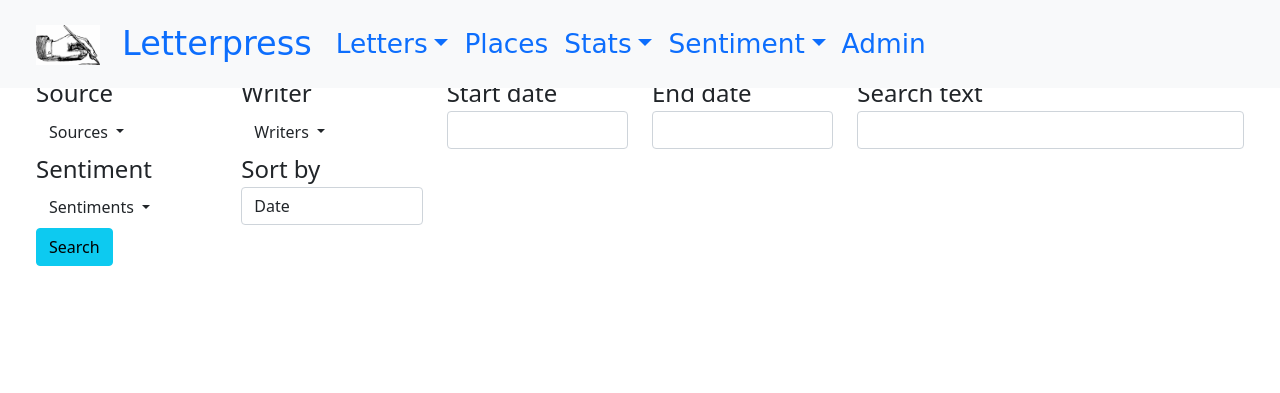
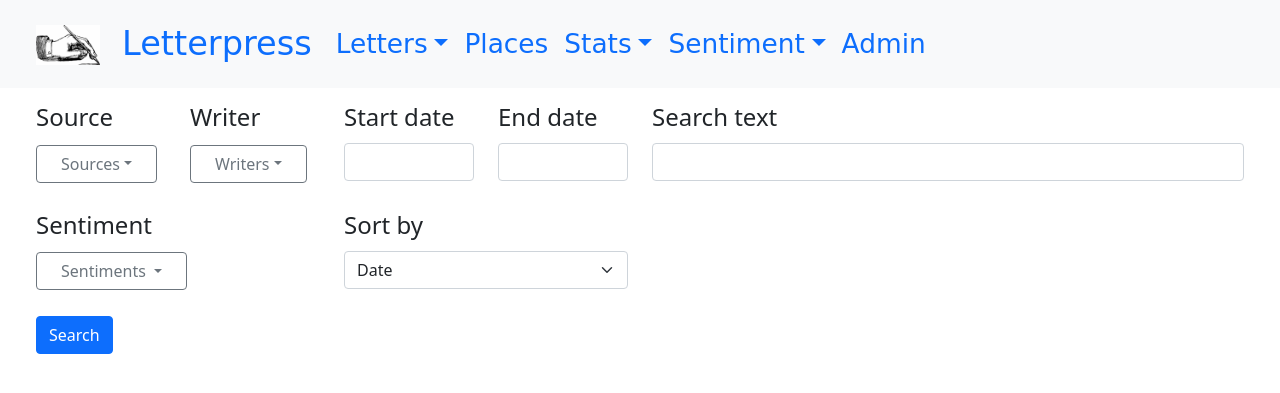
Before and after one commit to clairempr/letterpress, a Django app: page /sentiment/ in a window 1280 px wide. Shown: the top 393 px of the page. Run offline with Django 3.2, Linux system fonts and the light colour scheme; data that the repository does not hold is empty; parts of the project's set-up code (start-up, migrations or seed data) failed here and were passed over; some web fonts are replaced.

Commit message:
Update filter for bootstrap 5

```diff
--- a/letters/static/css/letterpress.css
+++ b/letters/static/css/letterpress.css
@@ -46,7 +46,7 @@ em {
 }
 
 .image-credit {
-    font-size: .9em;
+    font-size: .8em;
 }
 
 .letter-highlight {
--- a/templates/base.html
+++ b/templates/base.html
@@ -16,7 +16,7 @@
 <body>
 <div class="container-fluid">
     {% include "snippets/navigation.html" %}
-    <div class="container-fluid body-content">
+    <div class="container-fluid body-content my-4">
         {% block content %}{% endblock %}
     </div>
     <footer class="footer">
--- a/templates/snippets/filter.html
+++ b/templates/snippets/filter.html
@@ -1,74 +1,70 @@
-<div class="row">
-  <div class="form-group col-sm-2">
-    <label for="sources">Source</label>
+<div class="row mb-4">
+  <div class="form-group col">
+    <label for="sources" class="form-label text-nowrap">Source</label>
     <div class="dropdown">
-      <button class="btn btn-default dropdown-toggle" type="button" id="sources" data-toggle="dropdown"
-              aria-haspopup="true" aria-expanded="true">
-        Sources
-        <span class="caret"></span>
-      </button>
-      <ul class="dropdown-menu" aria-labelledby="dropdownMenu1">
+      <button class="btn btn-outline-secondary dropdown-toggle px-4" type="button" id="sourcesDropdownMenuButton" data-toggle="dropdown"
+              data-bs-toggle="dropdown" aria-expanded="true">Sources</button>
+      <ul class="dropdown-menu" aria-labelledby="sourcesDropdownMenuButton">
         {% for source in filter_values.sources %}
-          <div id="sources" class="checkbox">
+          <li>
+            <div id="sources" class="checkbox dropdown-item">
               <label>
                 <input type="checkbox" name="source" id="source{{ source.id }}"
                        value="{{ source.id }}">
                 {{ source }}
               </label>
             </div>
+          </li>
         {% endfor %}
       </ul>
     </div>
   </div>
 
-  <div class="form-group col-sm-2">
-    <label for="writers">Writer</label>
+  <div class="form-group col">
+    <label for="writers" class="form-label text-nowrap">Writer</label>
     <div class="dropdown">
-      <button class="btn btn-default dropdown-toggle" type="button" id="writers" data-toggle="dropdown"
-              aria-haspopup="true" aria-expanded="true">
-        Writers
-        <span class="caret"></span>
-      </button>
-      <ul class="dropdown-menu" aria-labelledby="dropdownMenu1">
+      <button class="btn btn-outline-secondary dropdown-toggle px-4" type="button" id="writersDropdownMenuButton" data-toggle="dropdown"
+              data-bs-toggle="dropdown" aria-expanded="true">Writers</button>
+      <ul class="dropdown-menu" aria-labelledby="writersDropdownMenuButton">
         {% for writer in filter_values.writers %}
-          <div id="writers" class="checkbox">
+          <li>
+            <div id="writers" class="checkbox dropdown-item">
               <label>
                 <input type="checkbox" name="writer" id="writer{{ writer.id }}" value="{{ writer.id }}">
                 {{ writer }}
               </label>
             </div>
+          </li>
         {% endfor %}
       </ul>
     </div>
   </div>
 
-  <div class="form-group col-sm-2">
-    <label for="start_date">Start date</label>
+  <div class="form-group col-xs-5 col-md">
+    <label for="start_date" class="form-label text-nowrap">Start date</label>
     <input type="text" class="form-control" id="start_date" name="start_date"
            value="{{ filter_values.start_date }}">
   </div>
 
-  <div class="form-group col-sm-2">
-    <label for="end_date">End date</label>
+  <div class="form-group col-xs-5 col-md">
+    <label for="end_date" class="form-label text-nowrap">End date</label>
     <input type="text" class="form-control" id="end_date" name="end_date" value="{{ filter_values.end_date }}">
   </div>
 
   {% if show_search_text %}
-    <div class="form-group col-sm-4">
-      <label for="search_text">Search text</label>
+    <div class="form-group col-xs-12 col-lg-6">
+      <label for="search_text" class="form-label text-nowrap">Search text</label>
       <input type="text" class="form-control" id="search_text" name="search_text">
     </div>
   {% elif show_words %}
-    <div class="form-group col-sm-2">
-      <label for="word1">Word 1</label>
+    <div class="form-group col-xs-5 col-md">
+      <label for="word1" class="form-label text-nowrap">Word 1</label>
       <input type="text" class="form-control" id="word1" name="word1" value="{{ filter_values.words.0 }}">
     </div>
-    <div class="form-group col-sm-2">
-      <label for="word2">Word 2</label>
+    <div class="form-group col-xs-5 col-md">
+      <label for="word2" class="form-label text-nowrap">Word 2</label>
       <input type="text" class="form-control" id="word2" name="word2" value="{{ filter_values.words.1 }}">
     </div>
-  {% else %}
-    <div class="form-group col-sm-4 hidden"></div>
   {% endif %}
 
 </div>
@@ -76,20 +72,27 @@
 {% if show_sentiment or sort_by %}
   <div class="row">
     {% if show_sentiment %}
-      <div class="form-group col-sm-2">{% include "./sentiment_dropdown.html" %}</div>
+      <div class="form-group col-6 col-md-3">{% include "./sentiment_dropdown.html" %}</div>
     {% endif %}
     {% if sort_by %}
-      <div class="form-group col-sm-2">{% include "./sort_by_dropdown.html" %}</div>
+      <div class="form-group col-6 col-md-3">{% include "./sort_by_dropdown.html" %}</div>
     {% endif %}
   </div>
 {% endif %}
 
-<div class="row">
-  <div class="form-group col-sm-12">
-    <input class="btn btn-info" id="search_button" type="button" value="Search"/>
+<div class="row mt-4 mb-5">
+  <div class="form-group">
+    <span class="col">
+      <input class="btn btn-primary" id="search_button" type="button" value="Search"/>
+    </span>
       {% if show_export_button %}
-      <input class="btn btn-info" id="export_text" name="export_text" type="submit" value="Export text"/>
-      <input class="btn btn-info" id="export_csv" name="export_csv" type="submit" value="Export CSV"/>
+        <span class="col">
+          <input class="btn btn-primary" id="export_text" name="export_text" type="submit" value="Export text"/>
+        </span>
+        <span>
+          <input class="btn btn-primary" id="export_csv" name="export_csv" type="submit" value="Export CSV"/>
+        </span>
       {% endif %}
     </div>
   </div>
+</div>
--- a/templates/snippets/sentiment_dropdown.html
+++ b/templates/snippets/sentiment_dropdown.html
@@ -1,20 +1,21 @@
 <div class="form-group">
-    <label for="sentiments">Sentiment</label>
+  <label for="sentiments" class="form-label text-nowrap">Sentiment</label>
   <div class="dropdown">
-        <button class="btn btn-default dropdown-toggle" type="button" id="sentiments_button" data-toggle="dropdown"
-                aria-haspopup="true" aria-expanded="true">
-            Sentiments
-            <span class="caret"></span>
+    <button class="btn btn-outline-secondary dropdown-toggle px-4" type="button" id="sentimentsDropdownMenuButton"
+            data-toggle="dropdown"
+            data-bs-toggle="dropdown" aria-expanded="true">Sentiments
     </button>
-        <ul class="dropdown-menu" aria-labelledby="dropdownMenu1">
+    <ul class="dropdown-menu" aria-labelledby="sentimentsDropdownMenuButton">
       {% for sentiment in filter_values.sentiments %}
-                <div id="sentiments" class="checkbox">
+        <li>
+          <div id="sentiments" class="checkbox dropdown-item">
             <label>
               <input type="checkbox" name="sentiment" id="sentiment{{ sentiment.id }}"
                      value="{{ sentiment.id }}">
               {{ sentiment.name }}
             </label>
           </div>
+        </li>
       {% endfor %}
     </ul>
   </div>
--- a/templates/snippets/sort_by_dropdown.html
+++ b/templates/snippets/sort_by_dropdown.html
@@ -1,11 +1,10 @@
 <div class="form-group">
-    <label for="sort_by">Sort by</label>
-    <select class="form-control" id="sort_by">
-        {% for id, name in sort_by %}
-            <option name="sort_by" id="sort_by{{ id }}"
-                    value="{{ id }}">
-                {{ name }}
-            </option>
-        {% endfor %}
-    </select>
+  <label for="sort_by" class="form-label text-nowrap">Sort by</label>
+  <select class="form-select" id="sort_by" aria-label="Select sort criteria">
+    {% for id, name in sort_by %}
+      <option name="sort_by" id="sort_by{{ id }}"  value="{{ id }}">
+        {{ name }}
+      </option>
+    {% endfor %}
+  </select>
 </div>
```
Lines whose indentation alone changed are shown as unchanged.
